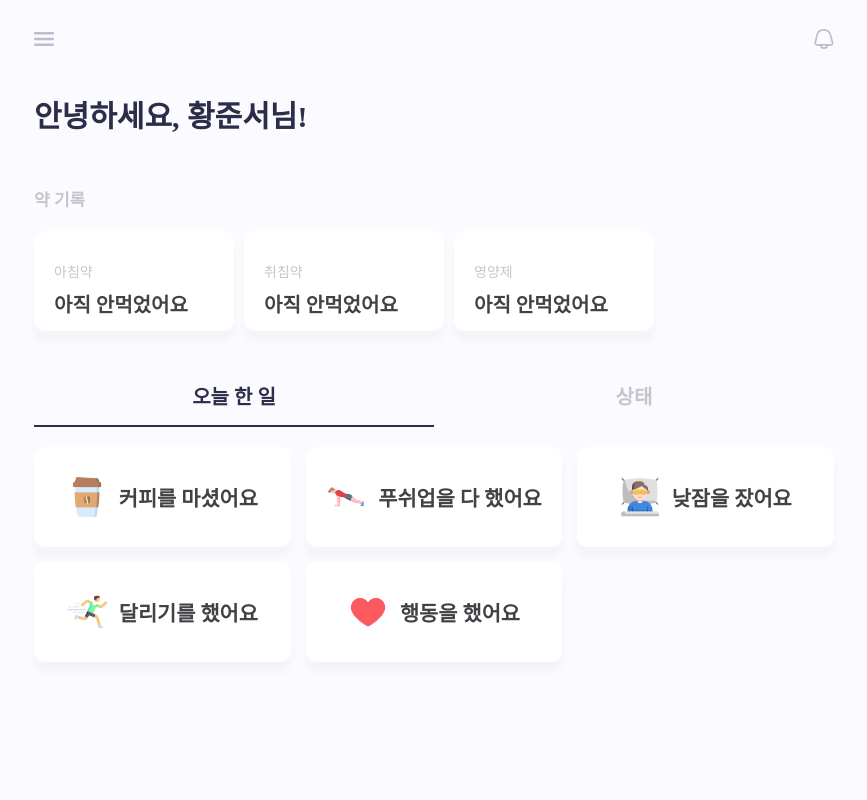
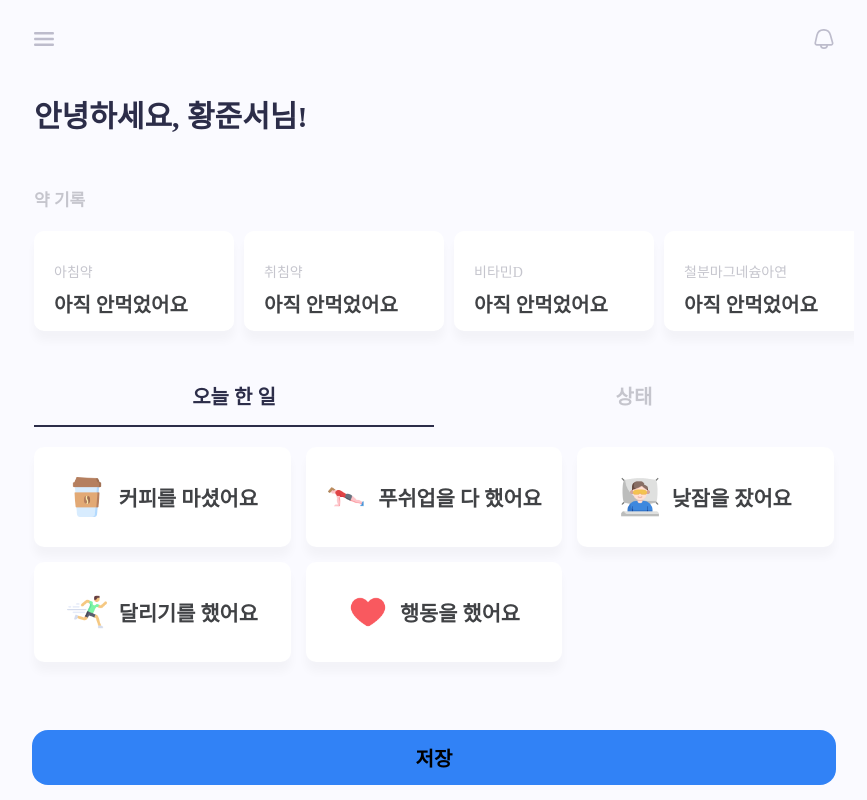
Before and after one commit to 1201q/mynote, a Next.js app: page / in a window 1280 px wide. Shown: the whole page, without its empty margins (206-1073 px from the left). Built offline with nearby package versions, Linux system fonts and the light colour scheme; a web font is replaced by a local one.

Commit message:
[Add] 저장 버튼 추가

```diff
--- /dev/null
+++ b/src/components/BottomBtn.js
@@ -0,0 +1,49 @@
+import styled from "styled-components";
+import Image from "next/image";
+import { motion } from "framer-motion";
+
+const BottomBtn = ({}) => {
+  return (
+    <Container
+      initial={{ y: 100, opacity: 0 }}
+      animate={{ y: 0, opacity: 1 }}
+      transition={{ duration: 0.8 }}
+    >
+      <Wrapper>
+        <Btn whileTap={{ scale: 0.95 }}>저장</Btn>
+      </Wrapper>
+    </Container>
+  );
+};
+
+const Container = styled(motion.div)`
+  width: 100%;
+  max-width: 840px;
+  height: 55px;
+  position: fixed;
+  bottom: 0px;
+  border: none;
+  margin-bottom: 15px;
+`;
+
+const Wrapper = styled.div`
+  height: 100%;
+  display: flex;
+  justify-content: center;
+  align-items: center;
+  margin: 0px 18px;
+`;
+
+const Btn = styled(motion.button)`
+  width: 100%;
+  height: 100%;
+  background-color: #3182f6;
+  border: none;
+  border-radius: 16px;
+
+  cursor: pointer;
+  font-size: 20px;
+  font-weight: 800;
+`;
+
+export default BottomBtn;
--- a/src/components/Main/Carousel.js
+++ b/src/components/Main/Carousel.js
@@ -5,8 +5,13 @@ import { useState } from "react";
 import { motion } from "framer-motion";
 
 export default function Carousel() {
-  const [pillArr, setPillArr] = useState(["아침약", "취침약", "영양제"]);
-  const [pillTFArr, setPillTFArr] = useState([false, false, false]);
+  const [pillArr, setPillArr] = useState([
+    "아침약",
+    "취침약",
+    "비타민D",
+    "철분마그네슘아연",
+  ]);
+  const [pillTFArr, setPillTFArr] = useState([false, false, false, false]);
 
   const handleCardClick = (idx) => {
     const updatedPillArr = [...pillTFArr];
--- a/src/pages/index.js
+++ b/src/pages/index.js
@@ -8,6 +8,7 @@ import Menu from "@/components/Main/Menu";
 import { motion } from "framer-motion";
 import Sidebar from "@/components/Sidebar";
 import Head from "next/head";
+import BottomBtn from "@/components/BottomBtn";
 
 export default function Home() {
   const [menuSelect, setMenuSelect] = useState("donelist");
@@ -49,7 +50,7 @@ export default function Home() {
             }
           }}
         >
-          <Padding>
+          <Padding styledpaddingbottom={"20px"}>
             <Header setIsSidebarOpen={setIsSidebarOpen} />
             <Hello
               initial={{ opacity: 0, y: 20 }}
@@ -61,10 +62,11 @@ export default function Home() {
             <HeaderText>약 기록</HeaderText>
           </Padding>
           <Carousel />
-          <Padding>
+          <Padding styledpaddingbottom={"100px"}>
             <Menu menuSelect={menuSelect} setMenuSelect={setMenuSelect} />
             {menuSelect === "donelist" ? <DoneList /> : <Status />}
           </Padding>
+          {!isSidebarOpen && <BottomBtn menuSelect={menuSelect} />}
         </Main>
       </Wrapper>
     </Container>
@@ -95,6 +97,7 @@ const SidebarWrapper = styled.div`
   max-width: 840px;
   background-color: #131f53;
 `;
+
 const Main = styled(motion.div)`
   width: 100%;
   height: ${(props) => props.styledheight};
@@ -112,6 +115,7 @@ const Padding = styled.div`
   max-width: 840px;
   padding: 20px 20px 20px 20px;
   padding-top: 20px;
+  padding-bottom: ${(props) => props.styledpaddingbottom};
 `;
 const Hello = styled(motion.div)`
   color: #2c2d49;
```
Also changed, not shown: 1 other file (tests, documents, lock files or other folders).
